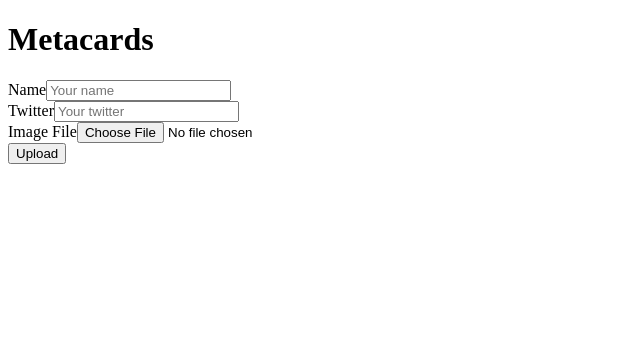
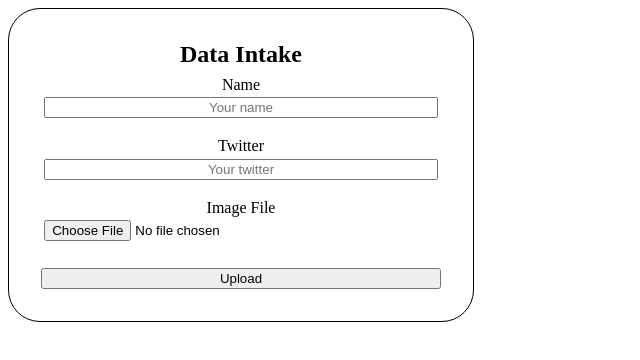
Before and after one commit to BTCBlade/Metacards, a React (Create React App) app: page / in a window 1280 px wide. Shown: the top 360 px of the page, without its empty margins (0-640 px from the left). Built offline with nearby package versions, Linux system fonts and the light colour scheme.

Commit message:
minimally styled form

```diff
--- a/package.json
+++ b/package.json
@@ -6,8 +6,10 @@
     "@testing-library/jest-dom": "^4.2.4",
     "@testing-library/react": "^9.3.2",
     "@testing-library/user-event": "^7.1.2",
+    "bootstrap": "^4.6.0",
     "http-proxy-middleware": "^1.0.5",
     "react": "^17.0.0",
+    "react-bootstrap": "^1.6.0",
     "react-dom": "^17.0.0",
     "react-router-dom": "^5.2.0",
     "react-scripts": "3.4.3"
--- a/src/App.js
+++ b/src/App.js
@@ -1,14 +1,13 @@
 import React, { useState, useEffect } from "react";
 import { BrowserRouter, Route, Switch } from "react-router-dom";
-import IntakeForm from "./components/IntakeForm";
+import IntakeFormPage from "./components/IntakeFormPage";
 
 function App() {
   return (
     <BrowserRouter>
       <Switch>
         <Route exact path="/">
-          <h1>Metacards</h1>
-          <IntakeForm />
+          <IntakeFormPage />
         </Route>
       </Switch>
     </BrowserRouter>
--- a/src/components/IntakeForm/IntakeForm.css
+++ b/src/components/IntakeForm/IntakeForm.css
@@ -0,0 +1,34 @@
+.intakeForm {
+  display: flex;
+  justify-content: center;
+  flex-direction: column;
+  padding: 2rem;
+  text-align: center;
+  width: 400px;
+  border: solid 1px;
+  border-radius: 2rem;
+}
+.intakeForm > h2 {
+  margin-top: 0;
+  margin-bottom: 0;
+}
+input,
+label {
+  display: block;
+  text-align: center;
+}
+
+.input-div {
+  display: flex;
+  justify-content: center;
+  flex-direction: column;
+  margin-top: 0.5rem;
+  margin-bottom: 0.5rem;
+}
+.input-div > input {
+  margin: 0.2rem;
+}
+
+.upload-btn {
+  margin-top: 1rem;
+}
--- a/src/components/IntakeForm/index.js
+++ b/src/components/IntakeForm/index.js
@@ -1,6 +1,9 @@
 import React, { useState } from "react";
 import { Redirect } from "react-router-dom";
 import "./IntakeForm.css";
+
+import Form from "react-bootstrap/Form";
+import Button from "react-bootstrap/Button";
 
 const IntakeForm = () => {
   const [errors, setErrors] = useState([]);
@@ -8,6 +11,12 @@ const IntakeForm = () => {
   const [twitter, setTwitter] = useState("");
   const [image, setImage] = useState(null);
 
+  //JSON version
+  const send_as_JSON = async (e) => {
+    e.preventDefault();
+    let ret_JSON = { name: name, twitter: twitter, image: image };
+    console.log(ret_JSON);
+  };
   const send_to_IPFS = async (e) => {
     e.preventDefault();
 
@@ -17,13 +26,9 @@ const IntakeForm = () => {
   };
 
   return (
-    <form onSubmit={send_to_IPFS}>
-      <div>
-        {errors.map((error) => (
-          <div>{error}</div>
-        ))}
-      </div>
-      <div>
+    <Form className="intakeForm" onSubmit={send_as_JSON}>
+      <h2>Data Intake</h2>
+      <div className="input-div">
         <label htmlFor="name">Name</label>
         <input
           name="name"
@@ -33,7 +38,7 @@ const IntakeForm = () => {
           onChange={(e) => setName(e.target.value)}
         />
       </div>
-      <div>
+      <div className="input-div">
         <label htmlFor="twitter">Twitter</label>
         <input
           name="twitter"
@@ -43,7 +48,7 @@ const IntakeForm = () => {
           onChange={(e) => setTwitter(e.target.value)}
         />
       </div>
-      <div>
+      <div className="input-div">
         <label htmlFor="file">Image File</label>
         <input
           type="file"
@@ -54,8 +59,15 @@ const IntakeForm = () => {
           }}
         />
       </div>
-      <button type="submit">Upload</button>
-    </form>
+      <div>
+        {errors.map((error) => (
+          <div>{error}</div>
+        ))}
+      </div>
+      <Button className="upload-btn" variant="outline-secondary" type="submit">
+        Upload
+      </Button>
+    </Form>
   );
 };
 
--- /dev/null
+++ b/src/components/IntakeFormPage/index.js
@@ -0,0 +1,13 @@
+import React, { useEffect } from "react";
+import IntakeForm from "../IntakeForm";
+
+import Container from "react-bootstrap/Container";
+import "./IntakeFormPage.css";
+
+export default function IntakeFormPage() {
+  return (
+    <Container className="IntakeFormPage-Main">
+      <IntakeForm />
+    </Container>
+  );
+}
--- a/src/index.css
+++ b/src/index.css
@@ -1 +1,3 @@
 /* TODO Add site wide styles */
+/* Logo color code #3333cc */
+/* On hover color code #191966 */
```
Also changed, not shown: src/components/IntakeFormPage/IntakeFormPage.css (added), 1 other file (tests, documents, lock files or other folders).
